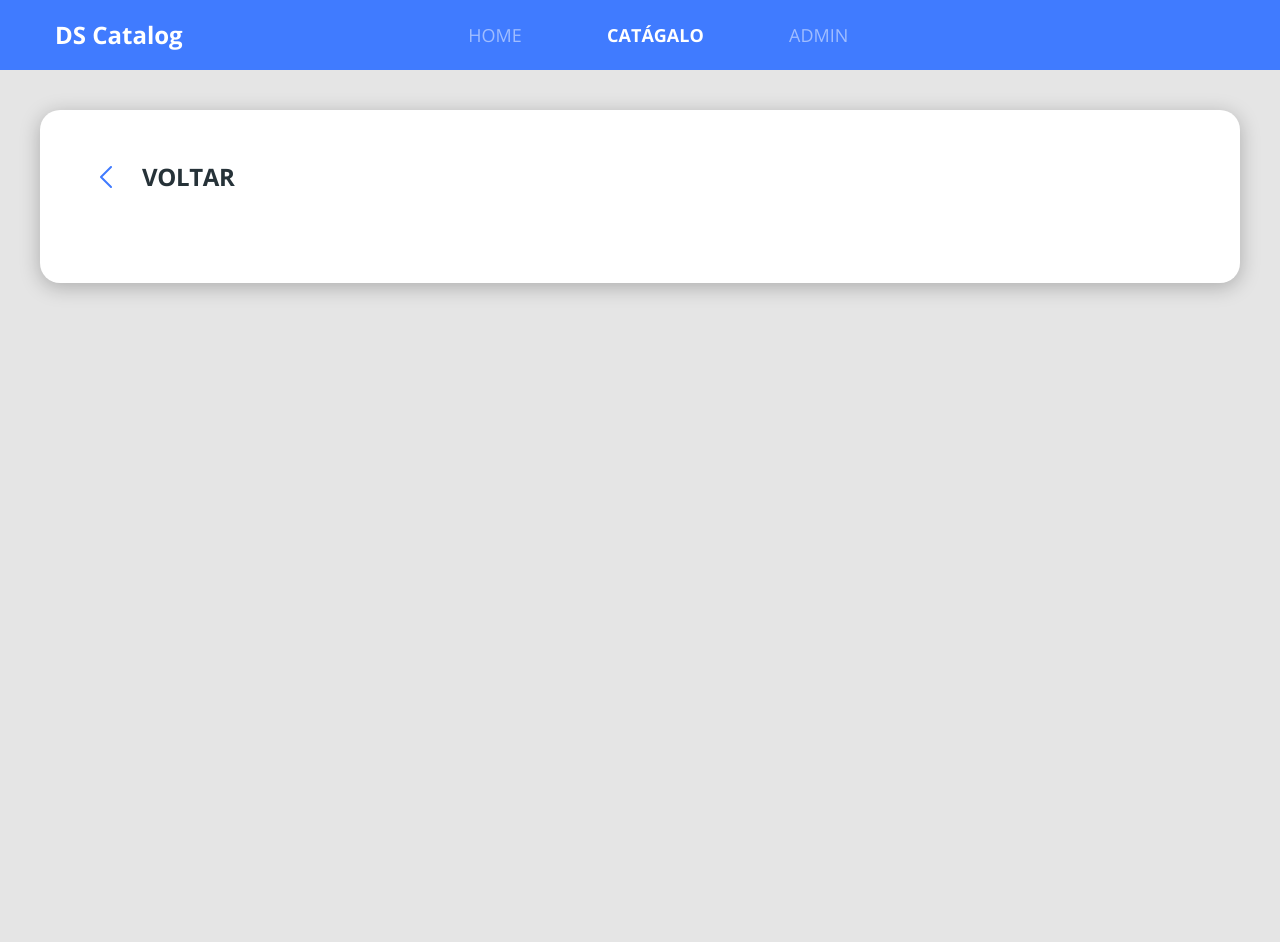
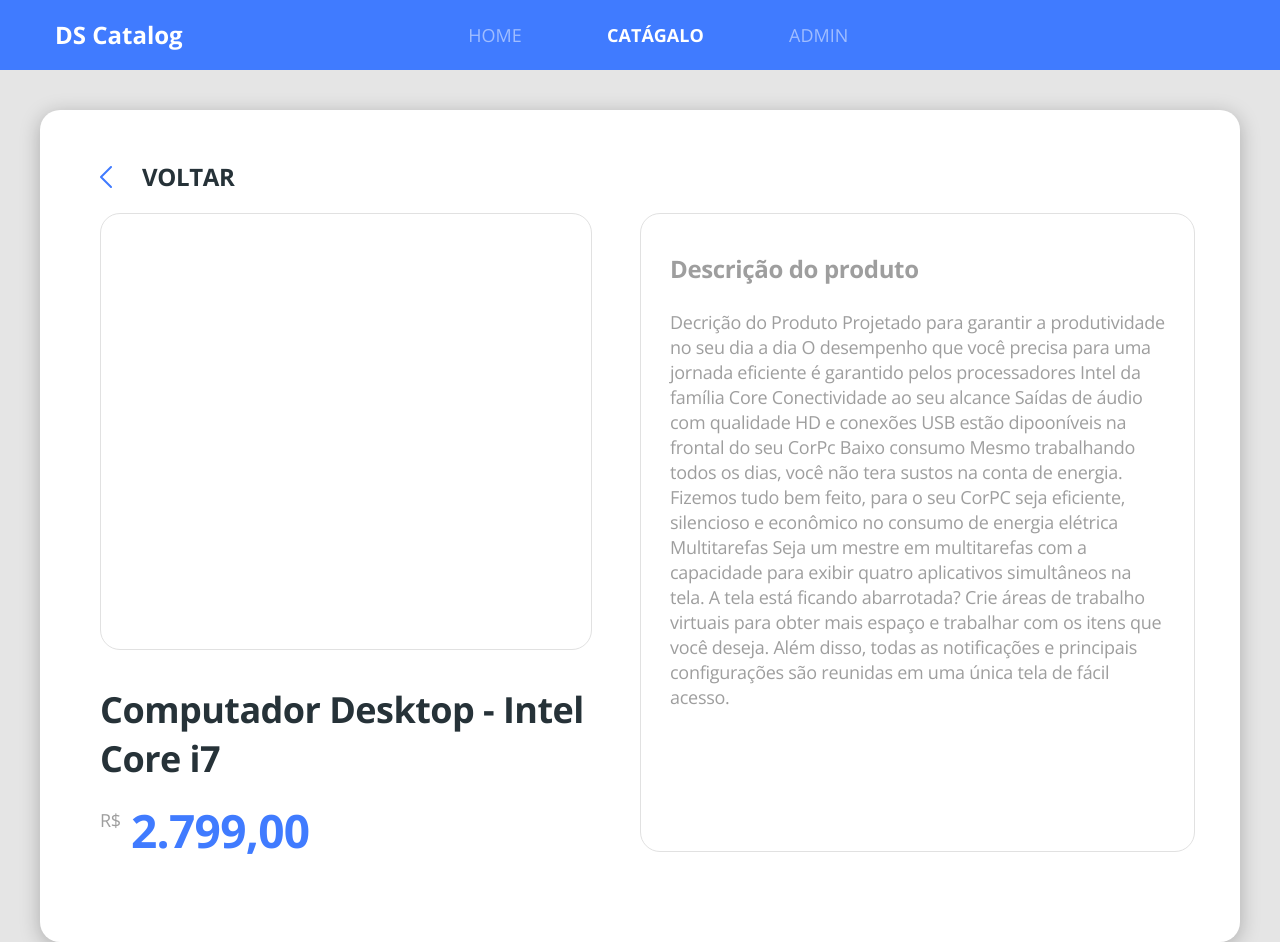
Before and after one commit to mackristofer/dscatalog-bootcamp, a React (Create React App) app in the folder front-web/: page /products/1 in a window 1280 px wide. Before the commit the page ends 800 px from the top, so only its background shows below. Built offline with nearby package versions, Linux system fonts and the light colour scheme; some icons are missing.

Commit message:
Add products details

```diff
--- /dev/null
+++ b/front-web/src/core/components/ProductPrice/index.tsx
@@ -0,0 +1,17 @@
+import React from 'react';
+import './styles.scss';
+
+type Props={
+    price:string;
+}
+
+const ProductPrice = ({price}:Props) => (
+    <div className="product-price-container">
+                <span className="product-currency">R$</span>
+                <h3 className="product-price">
+                    {price}
+                </h3>
+            </div>
+)
+
+export default ProductPrice;
--- /dev/null
+++ b/front-web/src/core/components/ProductPrice/styles.scss
@@ -0,0 +1,20 @@
+.product-price-container{
+    margin-top: 25px;
+    display: flex;
+}
+
+.product-currency{
+    font-size: 18px;
+    line-height: 25px;
+    letter-spacing: -0.015em;
+
+    color: #9E9E9E;
+}
+
+.product-price{
+    font-size: 32px;
+line-height: 44px;
+letter-spacing: -0.015em;
+margin-left: 10px;
+color: #407BFF;
+}
--- a/front-web/src/pages/Catalog/components/ProductCard/index.tsx
+++ b/front-web/src/pages/Catalog/components/ProductCard/index.tsx
@@ -1,5 +1,6 @@
 import React from 'react';
 import { ReactComponent as ProductImage } from '../../../../core/assets/images/product.svg';
+import ProductPrice from '../../../../core/components/ProductPrice';
 import './styles.scss';
 
 const ProductCard = () => (
@@ -9,12 +10,7 @@
             <h6 className="product-name">
             Computador Desktop - Intel Core i7
             </h6>
-            <div className="product-price-container">
-                <span className="product-currency">R$</span>
-                <h3 className="product-price">
-                    2.799,00
-                </h3>
-            </div>
+            <ProductPrice price="2.799,00"/>
         </div>
     </div>
 );
--- a/front-web/src/pages/Catalog/components/ProductCard/styles.scss
+++ b/front-web/src/pages/Catalog/components/ProductCard/styles.scss
@@ -14,25 +14,5 @@
     font-size: 18px;
 line-height: 25px;
 letter-spacing: -0.015em;
+color: #263238;
 }
-
-.product-price-container{
-    margin-top: 25px;
-    display: flex;
-}
-
-.product-currency{
-    font-size: 18px;
-    line-height: 25px;
-    letter-spacing: -0.015em;
-
-    color: #9E9E9E;
-}
-
-.product-price{
-    font-size: 32px;
-line-height: 44px;
-letter-spacing: -0.015em;
-margin-left: 10px;
-color: #407BFF;
-}
--- a/front-web/src/pages/Catalog/components/ProductDetails/index.tsx
+++ b/front-web/src/pages/Catalog/components/ProductDetails/index.tsx
@@ -1,20 +1,54 @@
 import React from 'react';
 import { Link, useParams } from 'react-router-dom';
-import { ReactComponent as ArrowIcon} from '../../../../core/assets/images/arrow.svg';
+import { ReactComponent as ArrowIcon } from '../../../../core/assets/images/arrow.svg';
+import { ReactComponent as ProductIcon } from '../../../../core/assets/images/product.svg';
+import ProductPrice from '../../../../core/components/ProductPrice';
 import './styles.scss';
 
 type ParamsType = {
     productId: string;
 }
 const ProductDetails = () => {
-    const {productId} = useParams<ParamsType>();
+    const { productId } = useParams<ParamsType>();
     return (
         <div className="product-details-container">
             <div className="card-base border-radius-20 product-details">
-            <Link to="/products" className="product-details-goback">
-            <ArrowIcon className="icon-goback" />
-            <h1 className="text-goback">voltar</h1>
-            </Link>
+                <Link to="/products" className="product-details-goback">
+                    <ArrowIcon className="icon-goback" />
+                    <h1 className="text-goback">voltar</h1>
+                </Link>
+
+                <div className="row">
+                    <div className="col-6 pr-5">
+                        <div className="product-details-card text-center">
+                            <ProductIcon className="product-details-image" />
+                        </div>
+                        <h1 className="product-details-name">
+                            Computador Desktop - Intel Core i7
+                        </h1>
+                       <ProductPrice price="2.799,00"/>
+                    </div>
+                    <div className="col-6 product-details-card">
+                        <h1 className="product-description-title">
+                            Descrição do produto
+                        </h1>
+                        <p className="product-description-text">
+                            Decrição do Produto
+
+                            Projetado para garantir a produtividade no seu dia a dia
+                            O desempenho que você precisa para uma jornada eficiente é garantido pelos processadores Intel da família Core
+
+                            Conectividade ao seu alcance
+                            Saídas de áudio com qualidade HD e conexões USB estão dipooníveis na frontal do seu CorPc
+
+                            Baixo consumo
+                            Mesmo trabalhando todos os dias, você não tera sustos na conta de energia. Fizemos tudo bem feito, para o seu CorPC seja eficiente, silencioso e econômico no consumo de energia elétrica
+
+                            Multitarefas
+                            Seja um mestre em multitarefas com a capacidade para exibir quatro aplicativos simultâneos na tela. A tela está ficando abarrotada? Crie áreas de trabalho virtuais para obter mais espaço e trabalhar com os itens que você deseja. Além disso, todas as notificações e principais configurações são reunidas em uma única tela de fácil acesso.
+                        </p>
+                    </div>
+                </div>
             </div>
 
         </div>
--- a/front-web/src/pages/Catalog/components/ProductDetails/styles.scss
+++ b/front-web/src/pages/Catalog/components/ProductDetails/styles.scss
@@ -17,6 +17,7 @@
 .product-details-goback{
     display: flex;
     align-items: center;
+    margin-bottom: 20px;
 }
 
 .text-goback{
@@ -28,3 +29,39 @@
 color: #263238;
 text-transform: uppercase;
 }
+
+.product-details-card{
+    border: 1px solid #e1e1e1;
+    border-radius: 20px;
+    padding: 38px 29px;
+}
+
+.product-details-image{
+    width: 353px;
+    height: 353px;
+}
+.product-description-title{
+    font-size: 24px;
+    line-height: 33px;
+    letter-spacing: -0.015em;
+    color: #9e9e9e;
+    margin-bottom: 25px;
+}
+
+.product-description-text{
+    font-size: 18px;
+    line-height: 25px;
+    letter-spacing: -0.015em;
+    color: #9e9e9e;
+}
+
+.product-details-name{
+    font-size: 36px;
+line-height: 49px;
+letter-spacing: -0.015em;
+margin-top: 35px;
+}
+
+.product-details .product-price {
+    font-size: 46px;
+}
```
Also changed, not shown: 1 other file (tests, documents, lock files or other folders).
